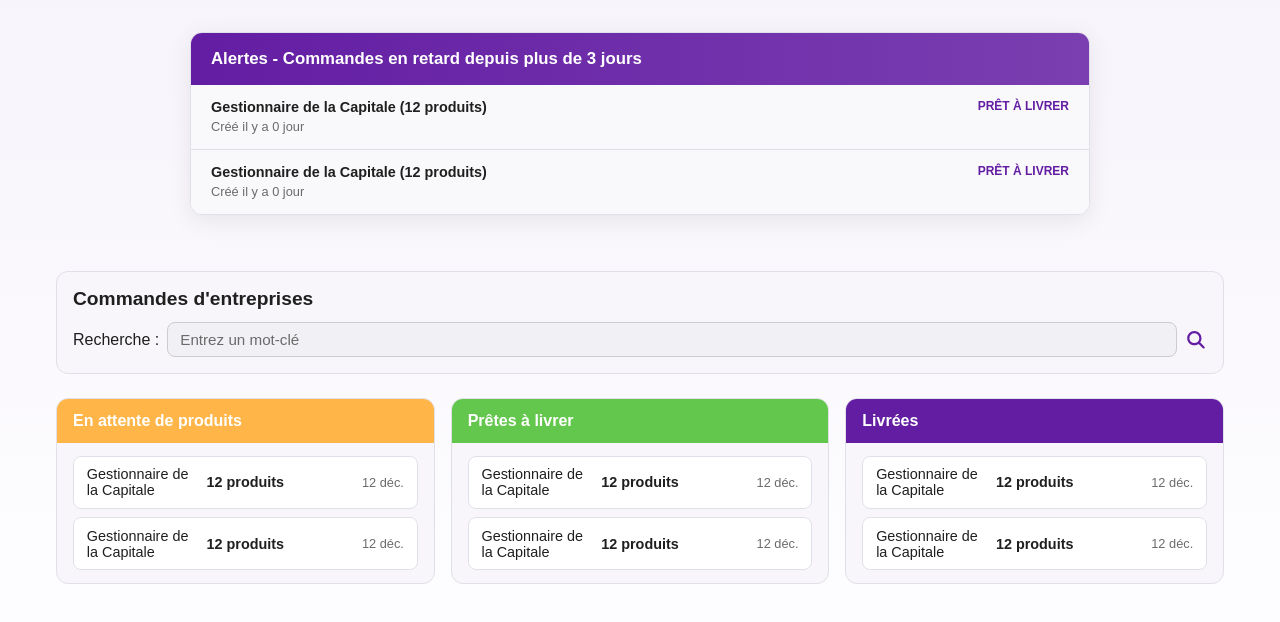
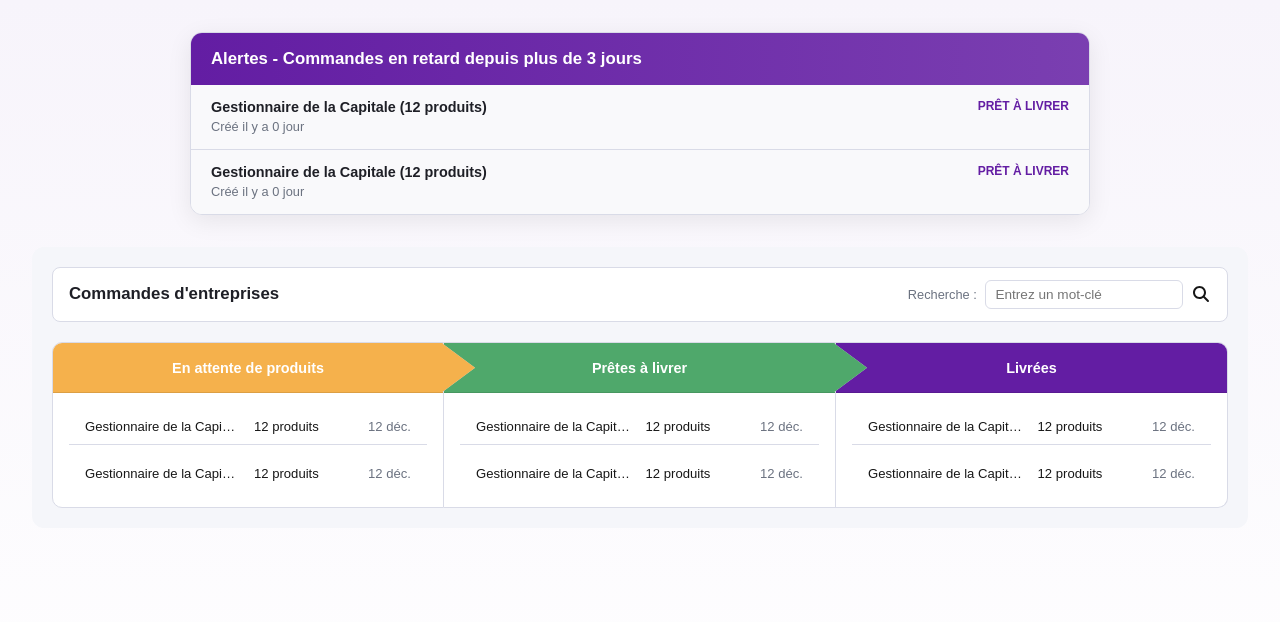
Before and after one commit to 19-hugo-19/order-tracker-jlp, a Next.js app: page /dashboard in a window 1280 px wide. Shown: the top 622 px of the page. Built offline with nearby package versions, Linux system fonts and the light colour scheme.

Commit message:
arrow headers in statusComponent

```diff
--- a/components/StatusComponent.jsx
+++ b/components/StatusComponent.jsx
@@ -38,7 +38,7 @@ export default function StatusComponent() {
             </div>
             <div className={styles.statusSections}>
                 <div className={styles.waitingContainer}>
-                    <div className={styles.headerWaiting}>
+                    <div className={`${styles.headerWaiting} ${styles.header}`}>
                         <h4>En attente de produits</h4>
                     </div>
                     <div className={styles.waitingOrdersContainer}>
@@ -52,7 +52,7 @@ export default function StatusComponent() {
                     </div>
                 </div>
                 <div className={styles.readyContainer}>
-                    <div className={styles.headerReady}>
+                    <div className={`${styles.headerReady} ${styles.header}`}>
                         <h4>Prêtes à livrer</h4>
                     </div>
                     <div className={styles.readyOrdersContainer}>
@@ -66,7 +66,7 @@ export default function StatusComponent() {
                     </div>
                 </div>
                 <div className={styles.deliveredContainer}>
-                    <div className={styles.headerDelivered}>
+                    <div className={`${styles.headerDelivered} ${styles.header}`}>
                         <h4>Livrées</h4>
                     </div>
                     <div className={styles.deliveredOrdersContainer}>
--- a/components/StatusComponent.module.css
+++ b/components/StatusComponent.module.css
@@ -1,60 +1,63 @@
-/* ---------- VARIABLES ---------- */
+/* =========================================================
+   DESIGN TOKENS
+   ========================================================= */
 :root {
   --bg-main: #ffffff;
-  --bg-section: #f8f6fa;
-  --border: #e0e0e8;
-  --text-main: #1f1f1f;
-  --text-muted: #6b6b6b;
-  --accent-waiting: #ffb547;
-  --accent-ready: #63c74d;
-  --accent-delivered: #631da3;
-  --search-bg: #f0f0f5;
-  --search-border: #ccc;
-  --search-text: #333;
+  --bg-board: #f5f6fa;
+  --border: #d9dbe7;
+
+  --text-main: #1e1f26;
+  --text-muted: #6b7280;
+
+  --waiting: #f5b14c;
+  --ready: #4fa86b;
+  --delivered: #631da3;
+
+  --header-text: #ffffff;
 }
 
 @media (prefers-color-scheme: dark) {
   :root {
-    --bg-main: #151518;
-    --bg-section: #1c1c22;
-    --border: #2a2a33;
-    --text-main: #f1f1f1;
-    --text-muted: #a1a1aa;
-    --accent-waiting: #ffca6f;
-    --accent-ready: #8be57d;
-    --accent-delivered: #b98cff;
-    --search-bg: #2a2a33;
-    --search-border: #555;
-    --search-text: #f1f1f1;
+    --bg-main: #1c1d23;
+    --bg-board: #14151a;
+    --border: #2a2b33;
+
+    --text-main: #e5e7eb;
+    --text-muted: #9ca3af;
   }
 }
 
-/* ---------- MAIN CONTAINER ---------- */
+/* =========================================================
+   MAIN CONTAINER
+   ========================================================= */
 .mainContainer {
-  width: 100%;
   max-width: 1400px;
   margin: 0 auto;
+  padding: 1.25rem;
+  background: var(--bg-board);
+  border-radius: 12px;
   display: flex;
   flex-direction: column;
-  gap: 1.5rem;
-  padding: 1.5rem;
-  box-sizing: border-box;
+  gap: 1.25rem;
 }
 
-/* ---------- SEARCH BAR ---------- */
+/* =========================================================
+   SEARCH BAR
+   ========================================================= */
 .searchContainer {
   display: flex;
-  flex-direction: column;
-  gap: 0.8rem;
-  background: var(--bg-section);
-  padding: 1rem;
-  border-radius: 12px;
+  justify-content: space-between;
+  align-items: center;
+  background: var(--bg-main);
   border: 1px solid var(--border);
+  border-radius: 8px;
+  padding: 0.75rem 1rem;
 }
 
 .searchTitle h3 {
   margin: 0;
-  font-size: 1.2rem;
+  font-size: 1.05rem;
+  font-weight: 600;
   color: var(--text-main);
 }
 
@@ -62,108 +65,204 @@
   display: flex;
   align-items: center;
   gap: 0.5rem;
-  flex-wrap: wrap;
 }
 
 .searchComponents p {
   margin: 0;
-  font-weight: 500;
-  color: var(--text-main);
+  font-size: 0.8rem;
+  color: var(--text-muted);
 }
 
 .searchInput {
-  flex: 1;
-  padding: 0.5rem 0.75rem;
-  border-radius: 8px;
-  border: 1px solid var(--search-border);
-  background: var(--search-bg);
-  color: var(--search-text);
-  font-size: 0.95rem;
-  outline: none;
+  padding: 0.4rem 0.6rem;
+  border-radius: 6px;
+  border: 1px solid var(--border);
+  background: var(--bg-main);
+  color: var(--text-main);
+  font-size: 0.85rem;
 }
 
-.searchInput::placeholder {
-  color: var(--text-muted);
+/* =========================================================
+   STATUS BOARD
+   ========================================================= */
+.statusSections {
+  display: grid;
+  grid-template-columns: repeat(3, 1fr);
+  gap: 0;
+  position: relative;
+  isolation: isolate;
 }
 
-.searchComponents svg {
-  font-size: 1.1rem;
-  color: var(--accent-delivered);
-  cursor: pointer;
-}
-
-/* ---------- STATUS SECTIONS CONTAINER ---------- */
-.statusSections {
-  display: flex;
-  flex-direction: row; /* three sections side by side */
-  gap: 1rem;
-}
-
-/* ---------- STATUS SECTIONS ---------- */
+/* =========================================================
+   COLUMNS
+   ========================================================= */
 .waitingContainer,
 .readyContainer,
 .deliveredContainer {
-  flex: 1; /* equal width for all three columns */
+  background: var(--bg-main);
   display: flex;
   flex-direction: column;
-  background: var(--bg-section);
-  border-radius: 12px;
-  border: 1px solid var(--border);
-  overflow: hidden;
+  position: relative;
+  overflow: visible;
 }
 
-/* ---------- SECTION HEADERS ---------- */
+/* Column borders */
+.waitingContainer {
+  border: 1px solid var(--border);
+  border-right: 1px solid var(--border);
+  border-top-left-radius: 10px;
+  border-bottom-left-radius: 10px;
+  z-index: 3;
+}
+
+.readyContainer {
+  border-top: 1px solid var(--border);
+  border-bottom: 1px solid var(--border);
+  border-right: 1px solid var(--border);
+  border-left: none;
+  z-index: 2;
+}
+
+.deliveredContainer {
+  border: 1px solid var(--border);
+  border-left: none;
+  border-top-right-radius: 10px;
+  border-bottom-right-radius: 10px;
+  z-index: 1;
+}
+
+/* =========================================================
+   ARROW HEADERS
+   ========================================================= */
+.headerWaiting,
+.headerReady,
+.headerDelivered {
+  position: relative;
+  padding: 0.75rem 1.25rem;
+  min-height: 50px;
+  display: flex;
+  align-items: center;
+  justify-content: center;
+  font-size: 0.9rem;
+  font-weight: 600;
+  color: var(--header-text);
+}
+
+/* Header colors */
+.headerWaiting {
+  background: var(--waiting);
+  border-top-left-radius: 9px;
+}
+
+.headerReady {
+  background: var(--ready);
+}
+
+.headerDelivered {
+  background: var(--delivered);
+  border-top-right-radius: 9px;
+}
+
+/* Right-pointing arrow using clip-path */
+.headerWaiting::after,
+.headerReady::after {
+  content: "";
+  position: absolute;
+  top: 0px;
+  right: -32px;
+  width: 33px;
+  height: calc(100%);
+  background: inherit;
+  clip-path: polygon(0 0, 100% 50%, 0 100%);
+  z-index: 10;
+}
+
+/* Arrow border effect */
+.headerWaiting::before,
+.headerReady::before {
+  content: "";
+  position: absolute;
+  top: 0px;
+  right: -32px;
+  width: 33px;
+  height: calc(100%);
+  background: var(--border);
+  clip-path: polygon(0 0, 100% 50%, 0 100%);
+  z-index: 9;
+}
+
+/* Bottom separator line */
+.headerWaiting,
+.headerReady,
+.headerDelivered {
+  border-bottom: 1px solid rgba(0, 0, 0, 0.1);
+}
+
+@media (prefers-color-scheme: dark) {
+  .headerWaiting,
+  .headerReady,
+  .headerDelivered {
+    border-bottom: 1px solid rgba(255, 255, 255, 0.1);
+  }
+}
+
 .headerWaiting h4,
 .headerReady h4,
 .headerDelivered h4 {
   margin: 0;
-  padding: 0.8rem 1rem;
-  font-size: 1rem;
-  font-weight: 600;
-  color: white;
+  white-space: nowrap;
 }
 
-.headerWaiting { background-color: var(--accent-waiting); }
-.headerReady { background-color: var(--accent-ready); }
-.headerDelivered { background-color: var(--accent-delivered); }
-
-/* ---------- ORDERS CONTAINERS ---------- */
+/* =========================================================
+   ORDERS LIST
+   ========================================================= */
 .waitingOrdersContainer,
 .readyOrdersContainer,
 .deliveredOrdersContainer {
   display: flex;
   flex-direction: column;
-  gap: 0.5rem;
-  padding: 0.8rem 1rem;
+  gap: 0.75rem;
+  padding: 1rem;
 }
 
-/* ---------- MOBILE RESPONSIVENESS ---------- */
+/* =========================================================
+   MOBILE RESPONSIVE
+   ========================================================= */
 @media (max-width: 900px) {
   .statusSections {
-    flex-direction: column; /* stack columns vertically on tablet/mobile */
-  }
-  .mainContainer {
-    padding: 1rem;
+    grid-template-columns: 1fr;
     gap: 1rem;
   }
-  .searchComponents {
-    flex-direction: column;
-    align-items: stretch;
+
+  /* Remove arrows on mobile */
+  .headerWaiting::after,
+  .headerReady::after,
+  .headerWaiting::before,
+  .headerReady::before {
+    display: none;
   }
-  .searchComponents svg {
-    align-self: flex-end;
+
+  /* Reset column borders */
+  .waitingContainer,
+  .readyContainer,
+  .deliveredContainer {
+    border: 1px solid var(--border);
+    border-radius: 10px;
+  }
+
+  /* Reset header border radius */
+  .headerWaiting {
+    border-top-left-radius: 9px;
+    border-top-right-radius: 9px;
+  }
+
+  .headerReady {
+    border-top-left-radius: 9px;
+    border-top-right-radius: 9px;
+  }
+
+  .headerDelivered {
+    border-top-left-radius: 9px;
+    border-top-right-radius: 9px;
   }
 }
-
-@media (max-width: 600px) {
-  .mainContainer {
-    padding: 0.8rem;
-    gap: 0.8rem;
-  }
-  .searchTitle h3 {
-    font-size: 1rem;
-  }
-  .searchInput {
-    font-size: 0.9rem;
-  }
-}
--- a/components/StatusComponentOrder.module.css
+++ b/components/StatusComponentOrder.module.css
@@ -1,52 +1,45 @@
-/* ---------- MAIN CARD ---------- */
 .mainContainer {
-  display: flex;
-  justify-content: space-between;
+  display: grid;
+  grid-template-columns: 1.6fr 1fr 0.8fr;
+  padding: 0.6rem 1rem;
+  font-size: 0.82rem;
+  border-bottom: 1px solid var(--border);
   align-items: center;
-  padding: 0.6rem 0.8rem;
-  background: var(--bg-main);
-  border-radius: 8px;
-  border: 1px solid var(--border);
-  transition: transform 0.15s ease, box-shadow 0.15s ease;
-  font-size: 0.9rem;
-  color: var(--text-main);
+}
+
+.mainContainer:last-child {
+  border-bottom: none;
 }
 
 .mainContainer:hover {
-  transform: translateY(-1px);
-  box-shadow: 0 4px 12px rgba(0,0,0,0.08);
+  background: rgba(0,0,0,0.03);
 }
 
-/* ---------- TEXT ITEMS ---------- */
 .mainContainer p {
   margin: 0;
-  flex: 1;
-  text-align: left;
-  overflow-wrap: anywhere;
-  color: var(--text-main);
+  white-space: nowrap;
+  overflow: hidden;
+  text-overflow: ellipsis;
 }
 
 .mainContainer p:nth-child(2) {
   text-align: center;
-  font-weight: 600;
+  font-weight: 500;
 }
 
 .mainContainer p:last-child {
   text-align: right;
   color: var(--text-muted);
-  font-size: 0.8rem;
 }
 
-/* ---------- MOBILE ---------- */
+/* Mobile */
 @media (max-width: 600px) {
   .mainContainer {
-    flex-direction: column;
-    align-items: flex-start;
+    grid-template-columns: 1fr;
     gap: 0.25rem;
   }
 
-  .mainContainer p:nth-child(2),
-  .mainContainer p:last-child {
-    text-align: left;
+  .mainContainer p {
+    text-align: left !important;
   }
 }
```
